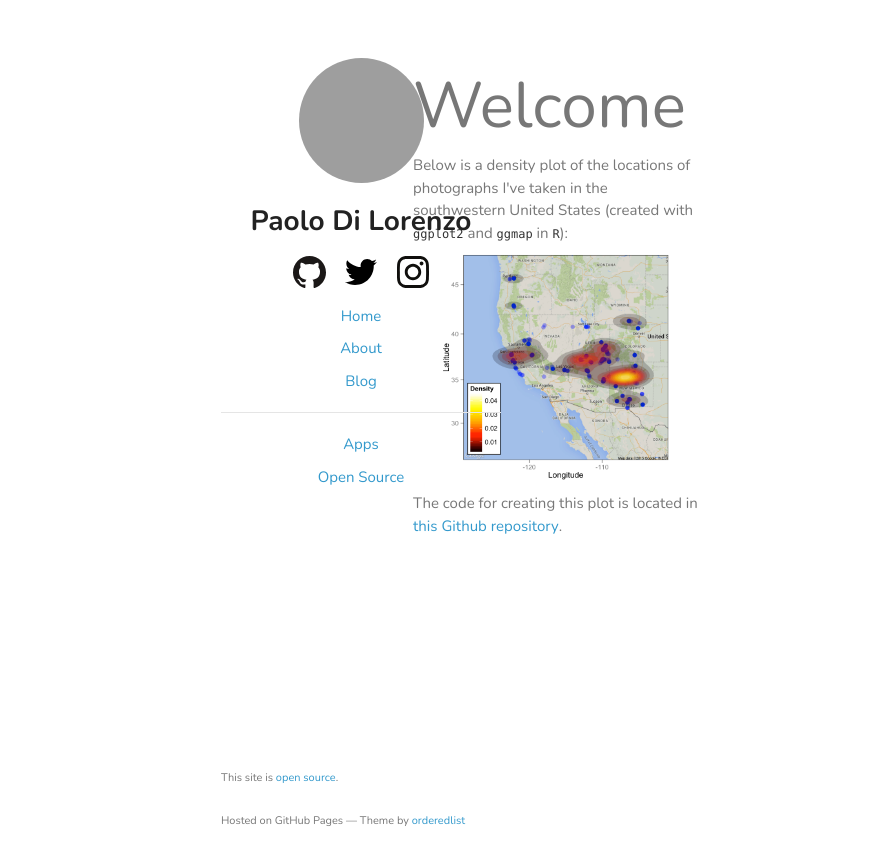
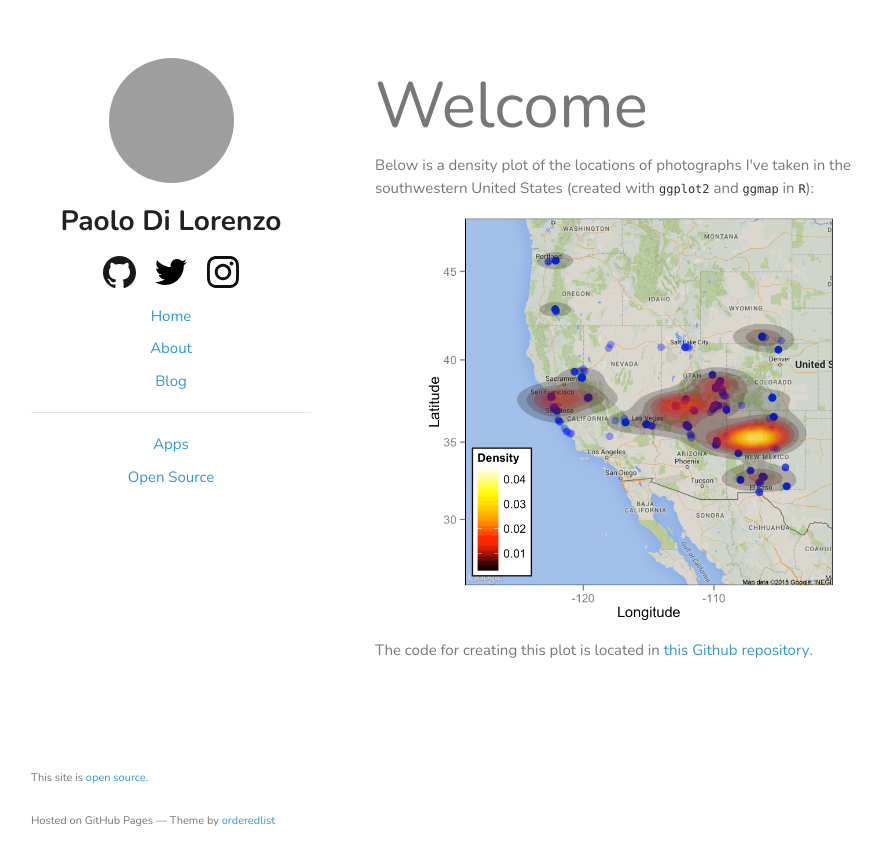
Before and after one commit to pdil/website-Jekyll, a Jekyll site: the page built from index.html, in a window 1280 px wide. Shown: the top 865 px of the page, without its empty margins (179-1061 px from the left). Built offline with Jekyll 4.4.1, drawn with Linux system fonts in a browser that asks for light colours; grey boxes are pictures that could not be loaded.

Commit message:
Fix maximum width

```diff
--- a/stylesheets/styles.css
+++ b/stylesheets/styles.css
@@ -58,7 +58,7 @@ a small {
 }
 
 .wrapper {
-  max-width:480px;
+  max-width:860px;
   width:85%;/*860px;*/
   margin:0 auto;
 }
```
